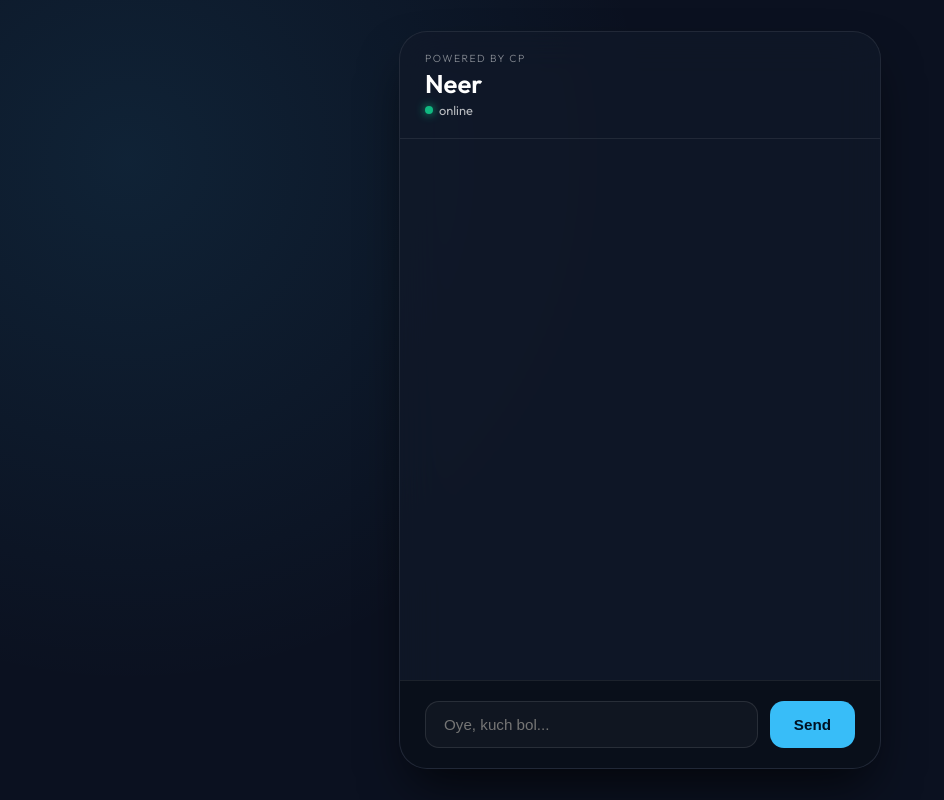
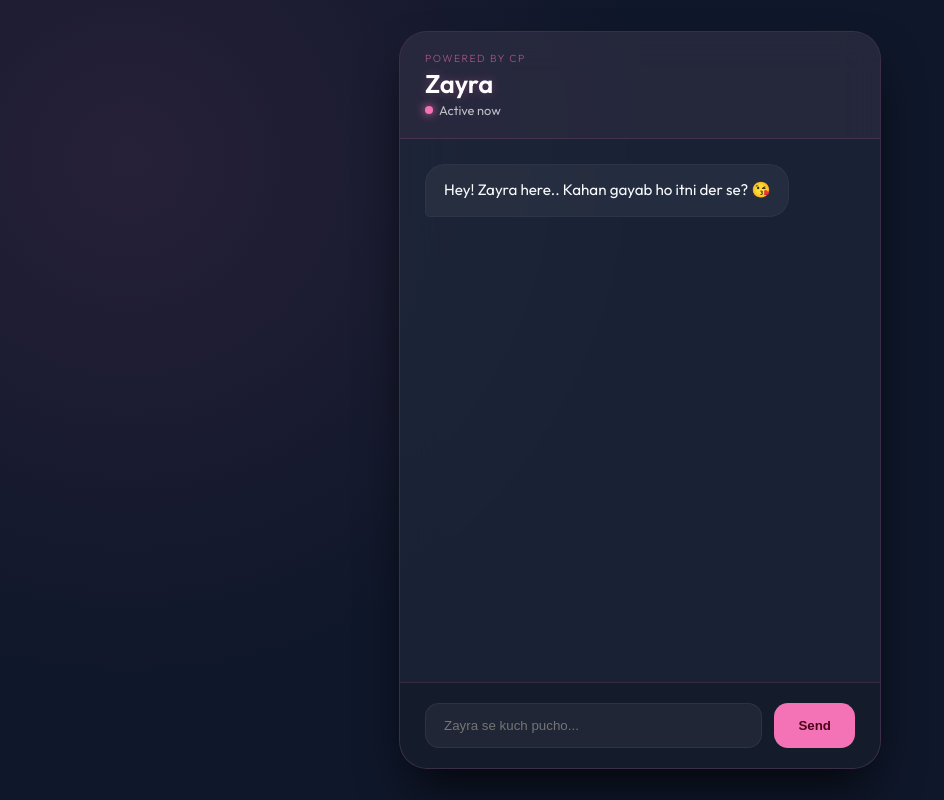
Before and after one commit to neerborana17-beep/Neer-Ai-For-CP, a Flask app: page / in a window 1280 px wide. Shown: the whole page, without its empty margins (0-944 px from the left). Run offline with Flask 3, Linux system fonts and the light colour scheme.

Commit message:
Update index.html

```diff
--- a/templates/index.html
+++ b/templates/index.html
@@ -3,21 +3,21 @@
 <head>
     <meta charset="UTF-8">
     <meta name="viewport" content="width=device-width, initial-scale=1.0">
-    <title>Neer AI | Powered by CP</title>
+    <title>Zayra AI | Powered by CP</title>
     <link href="https://fonts.googleapis.com/css2?family=Outfit:wght@300;400;600&display=swap" rel="stylesheet">
     <style>
         :root {
-            --bg-color: #0b1120;
-            --glass-bg: rgba(17, 25, 40, 0.75);
-            --accent-color: #38bdf8;
+            --bg-color: #0f172a;
+            --glass-bg: rgba(30, 41, 59, 0.7);
+            --accent-color: #f472b6; /* Soft Pink Accent for Zayra */
             --text-color: #f8fafc;
-            --border-color: rgba(255, 255, 255, 0.08);
+            --border-color: rgba(244, 114, 182, 0.15);
         }
 
         body {
             font-family: 'Outfit', sans-serif;
             background-color: var(--bg-color);
-            background-image: radial-gradient(circle at 10% 20%, rgba(56, 189, 248, 0.1) 0%, rgba(0, 0, 0, 0) 40%);
+            background-image: radial-gradient(circle at 10% 20%, rgba(244, 114, 182, 0.1) 0%, rgba(0, 0, 0, 0) 40%);
             color: var(--text-color);
             margin: 0;
             display: flex;
@@ -37,7 +37,7 @@
             border-radius: 28px;
             display: flex;
             flex-direction: column;
-            box-shadow: 0 25px 50px -12px rgba(0, 0, 0, 0.7);
+            box-shadow: 0 25px 50px -12px rgba(0, 0, 0, 0.8);
             margin: 10px;
             overflow: hidden;
         }
@@ -48,12 +48,13 @@
             display: flex;
             flex-direction: column;
             gap: 2px;
+            background: rgba(244, 114, 182, 0.05);
         }
 
         .powered-by {
             font-size: 0.65rem;
             letter-spacing: 1.5px;
-            color: rgba(255, 255, 255, 0.5);
+            color: rgba(244, 114, 182, 0.6);
             font-weight: 300;
             text-transform: uppercase;
         }
@@ -63,23 +64,22 @@
             margin: 0;
             font-weight: 600;
             color: white;
-            text-align: left;
+            text-shadow: 0 0 10px rgba(244, 114, 182, 0.3);
         }
 
         .status-dot {
             height: 8px;
             width: 8px;
-            background-color: #10b981;
+            background-color: #f472b6;
             border-radius: 50%;
             display: inline-block;
             margin-right: 6px;
-            box-shadow: 0 0 10px #10b981;
+            box-shadow: 0 0 10px #f472b6;
         }
 
         .online-status {
             font-size: 0.8rem;
             color: rgba(255, 255, 255, 0.7);
-            font-weight: 400;
             display: flex;
             align-items: center;
         }
@@ -94,23 +94,21 @@
             scroll-behavior: smooth;
         }
 
-        /* Message Bubbles */
         .message {
             max-width: 80%;
             padding: 14px 18px;
             border-radius: 20px;
             font-size: 0.95rem;
             line-height: 1.5;
-            position: relative;
             animation: fadeInSlide 0.4s ease;
         }
 
         .user-message {
             align-self: flex-end;
             background: var(--accent-color);
-            color: #001122;
+            color: #4c0519;
             border-bottom-right-radius: 5px;
-            box-shadow: 0 4px 15px rgba(56, 189, 248, 0.3);
+            box-shadow: 0 4px 15px rgba(244, 114, 182, 0.3);
         }
 
         .ai-message {
@@ -121,20 +119,20 @@
             border: 1px solid rgba(255, 255, 255, 0.03);
         }
 
-        /* Typing Indicator with Dots */
         .typing-container {
             align-self: flex-start;
             font-size: 0.85rem;
-            color: rgba(255, 255, 255, 0.6);
-            margin-left: 10px;
+            color: var(--accent-color);
+            margin: 0 0 15px 25px;
             display: none;
+            font-weight: 300;
         }
 
         .dot {
             display: inline-block;
             width: 4px;
             height: 4px;
-            background-color: rgba(255, 255, 255, 0.6);
+            background-color: var(--accent-color);
             border-radius: 50%;
             margin-left: 2px;
             animation: dotFlashing 1s infinite alternate;
@@ -147,74 +145,64 @@
             padding: 20px 25px;
             display: flex;
             gap: 12px;
-            background: rgba(0, 0, 0, 0.3);
+            background: rgba(0, 0, 0, 0.2);
             border-top: 1px solid var(--border-color);
         }
 
         input {
             flex: 1;
-            background: rgba(255, 255, 255, 0.03);
-            border: 1px solid rgba(255, 255, 255, 0.1);
+            background: rgba(255, 255, 255, 0.05);
+            border: 1px solid rgba(244, 114, 182, 0.1);
             padding: 14px 18px;
             border-radius: 14px;
             color: white;
-            font-size: 0.95rem;
             outline: none;
-            transition: border-color 0.2s;
         }
 
         input:focus { border-color: var(--accent-color); }
 
         button {
             background: var(--accent-color);
-            color: #001122;
+            color: #4c0519;
             border: none;
             padding: 0 24px;
             border-radius: 14px;
             font-weight: 600;
-            font-size: 0.95rem;
             cursor: pointer;
-            transition: all 0.2s ease;
         }
 
-        button:hover { opacity: 0.9; }
-        button:active { transform: scale(0.96); }
-
-        /* Animations */
         @keyframes fadeInSlide {
-            from { opacity: 0; transform: translateY(15px); }
+            from { opacity: 0; transform: translateY(10px); }
             to { opacity: 1; transform: translateY(0); }
         }
 
         @keyframes dotFlashing {
-            0% { background-color: rgba(255, 255, 255, 0.6); }
-            50%, 100% { background-color: rgba(255, 255, 255, 0.1); }
+            0% { opacity: 0.3; }
+            100% { opacity: 1; }
         }
 
-        /* Scrollbar */
-        #chat-box::-webkit-scrollbar { width: 5px; }
-        #chat-box::-webkit-scrollbar-track { background: transparent; }
-        #chat-box::-webkit-scrollbar-thumb { background: rgba(255, 255, 255, 0.1); border-radius: 5px; }
-
+        #chat-box::-webkit-scrollbar { width: 4px; }
+        #chat-box::-webkit-scrollbar-thumb { background: rgba(244, 114, 182, 0.2); border-radius: 10px; }
     </style>
 </head>
 <body>
     <div class="chat-container">
         <div class="header">
             <div class="powered-by">POWERED BY CP</div>
-            <h1>Neer</h1>
-            <div class="online-status"><span class="status-dot"></span>online</div>
+            <h1>Zayra</h1>
+            <div class="online-status"><span class="status-dot"></span>Active now</div>
         </div>
 
         <div id="chat-box">
-            </div>
+            <div class="message ai-message">Hey! Zayra here.. Kahan gayab ho itni der se? 😘</div>
+        </div>
 
         <div id="typing-indicator" class="typing-container">
-            Neer is typing<span class="dot"></span><span class="dot"></span><span class="dot"></span>
+            Zayra is typing<span class="dot"></span><span class="dot"></span><span class="dot"></span>
         </div>
 
         <div class="input-area">
-            <input type="text" id="user-input" placeholder="Oye, kuch bol..." onkeypress="if(event.key==='Enter') sendMessage()">
+            <input type="text" id="user-input" placeholder="Zayra se kuch pucho..." onkeypress="if(event.key==='Enter') sendMessage()">
             <button onclick="sendMessage()">Send</button>
         </div>
     </div>
@@ -224,11 +212,9 @@
         const userInput = document.getElementById('user-input');
         const typingIndicator = document.getElementById('typing-indicator');
 
-        // Function to safely add a message to the chat box
         function addMessage(text, isUser) {
-            const messageClass = isUser ? 'user-message' : 'ai-message';
             const messageDiv = document.createElement('div');
-            messageDiv.className = `message ${messageClass}`;
+            messageDiv.className = `message ${isUser ? 'user-message' : 'ai-message'}`;
             messageDiv.textContent = text;
             chatBox.appendChild(messageDiv);
             chatBox.scrollTop = chatBox.scrollHeight;
@@ -238,37 +224,28 @@
             const msg = userInput.value.trim();
             if(!msg) return;
 
-            // 1. Add user message
             addMessage(msg, true);
             userInput.value = '';
 
-            // 2. Show thinking indicator
             typingIndicator.style.display = 'block';
             chatBox.scrollTop = chatBox.scrollHeight;
 
             try {
-                // 3. API Call to Flask backend
                 const response = await fetch('/chat', {
                     method: 'POST',
                     headers: {'Content-Type': 'application/json'},
                     body: JSON.stringify({message: msg})
                 });
 
-                if (!response.ok) throw new Error('API Network Error');
-
                 const data = await response.json();
-
-                // 4. Hide indicator and add AI reply
                 typingIndicator.style.display = 'none';
                 addMessage(data.reply, false);
 
             } catch (e) {
-                // Handle errors gracefully
                 typingIndicator.style.display = 'none';
-                addMessage("Bhai, net hag gaya shayad! Ek baar phir koshish kar. 😂", false);
-                console.error(e);
+                addMessage("Babu, lagta hai network nakhre kar raha hai. 🙄", false);
             }
         }
     </script>
 </body>
-                </html>
+    </html>
```
